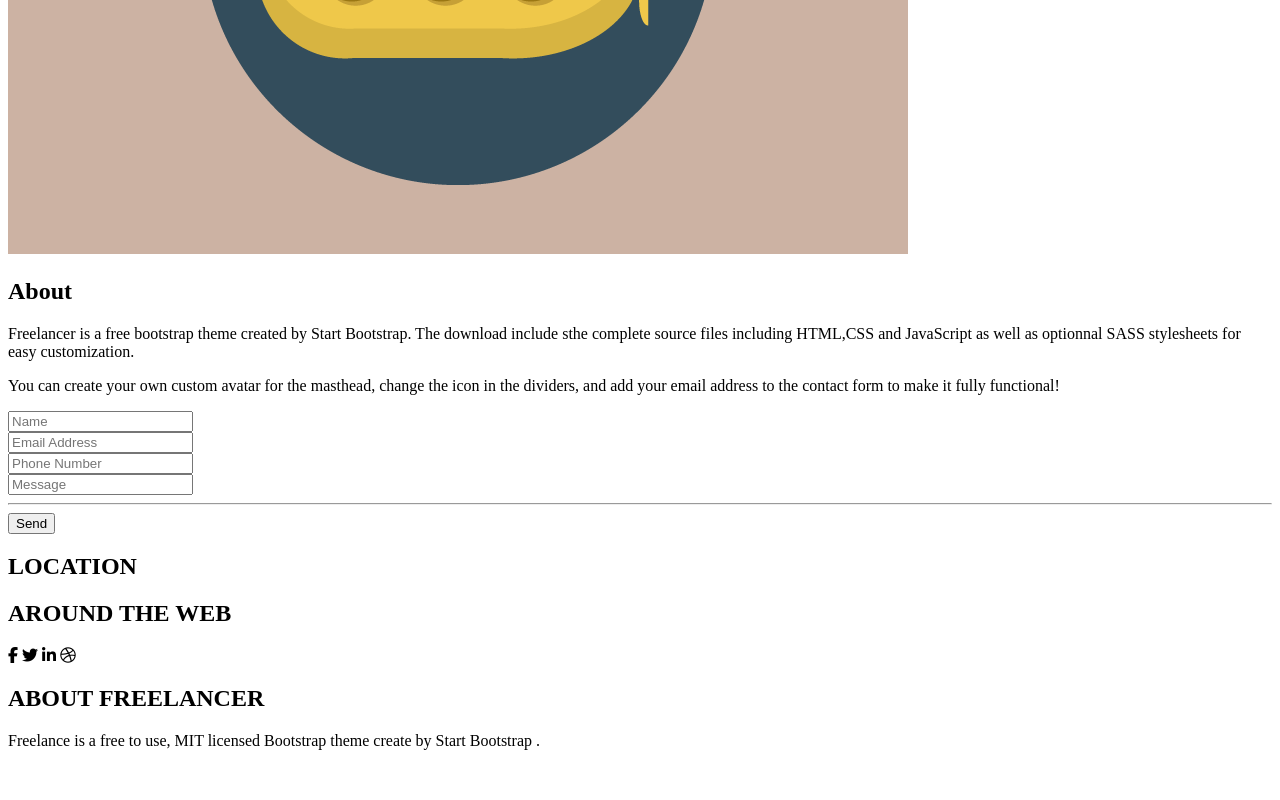
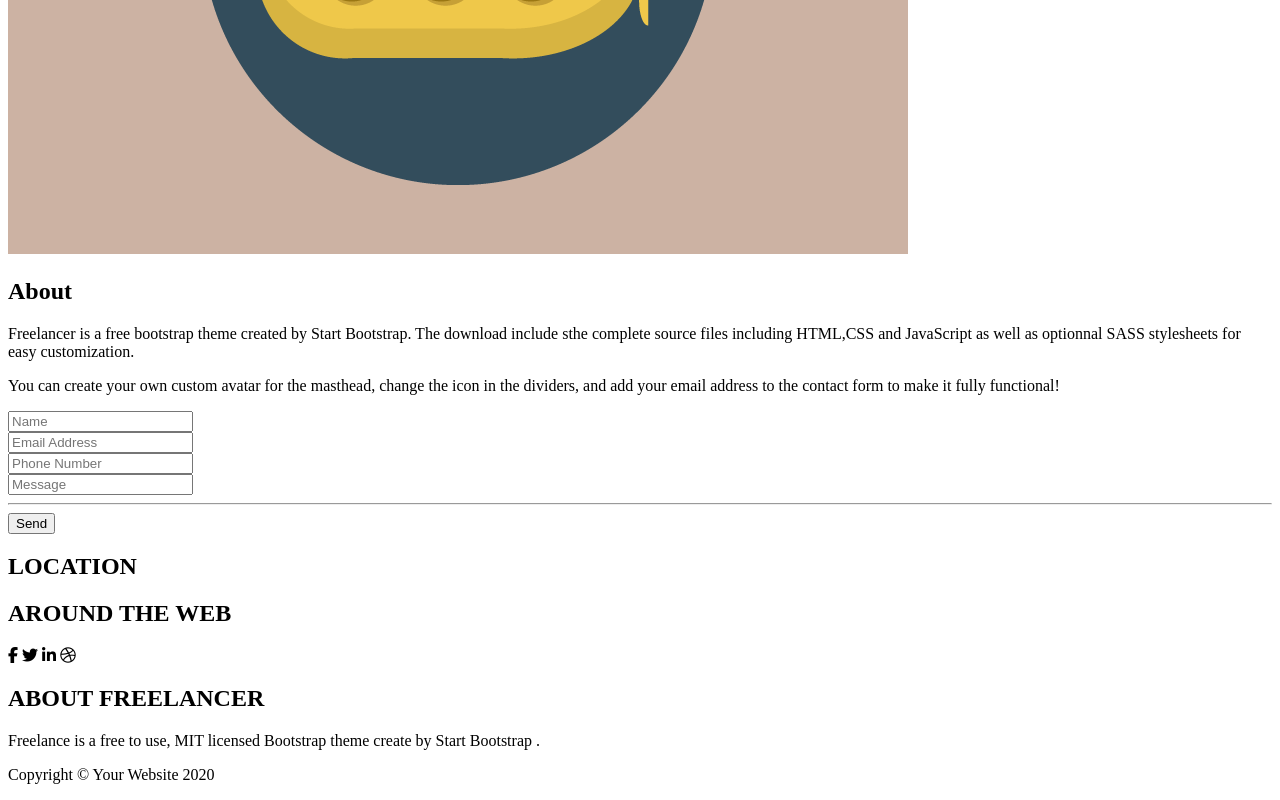
Before and after one commit to somaleyo/start-css, a plain HTML site: page index.htm in a window 1280 px wide. Shown: the part 5337-6137 px from the top of the page. Before the commit the page ends 6103 px from the top, so only its background shows below. Drawn offline with Linux system fonts and the light colour scheme.

Commit message:
copyright html

```diff
--- a/index.htm
+++ b/index.htm
@@ -71,7 +71,7 @@
 
         </div>
     </div>
-    </footer>
+
     <div class="Web">
         <h2>AROUND THE WEB</h2>
         <div class="logocontainer">
@@ -87,6 +87,8 @@
             <p>Freelance is a free to use, MIT licensed Bootstrap theme create by <span class="btsrp">Start Bootstrap</span> .</p>
         </div>
     </div>
+</footer>
+<p>Copyright &copy; Your Website 2020</p>
 
 
     <script src="https://kit.fontawesome.com/928f848d89.js" crossorigin="anonymous"></script>
```
